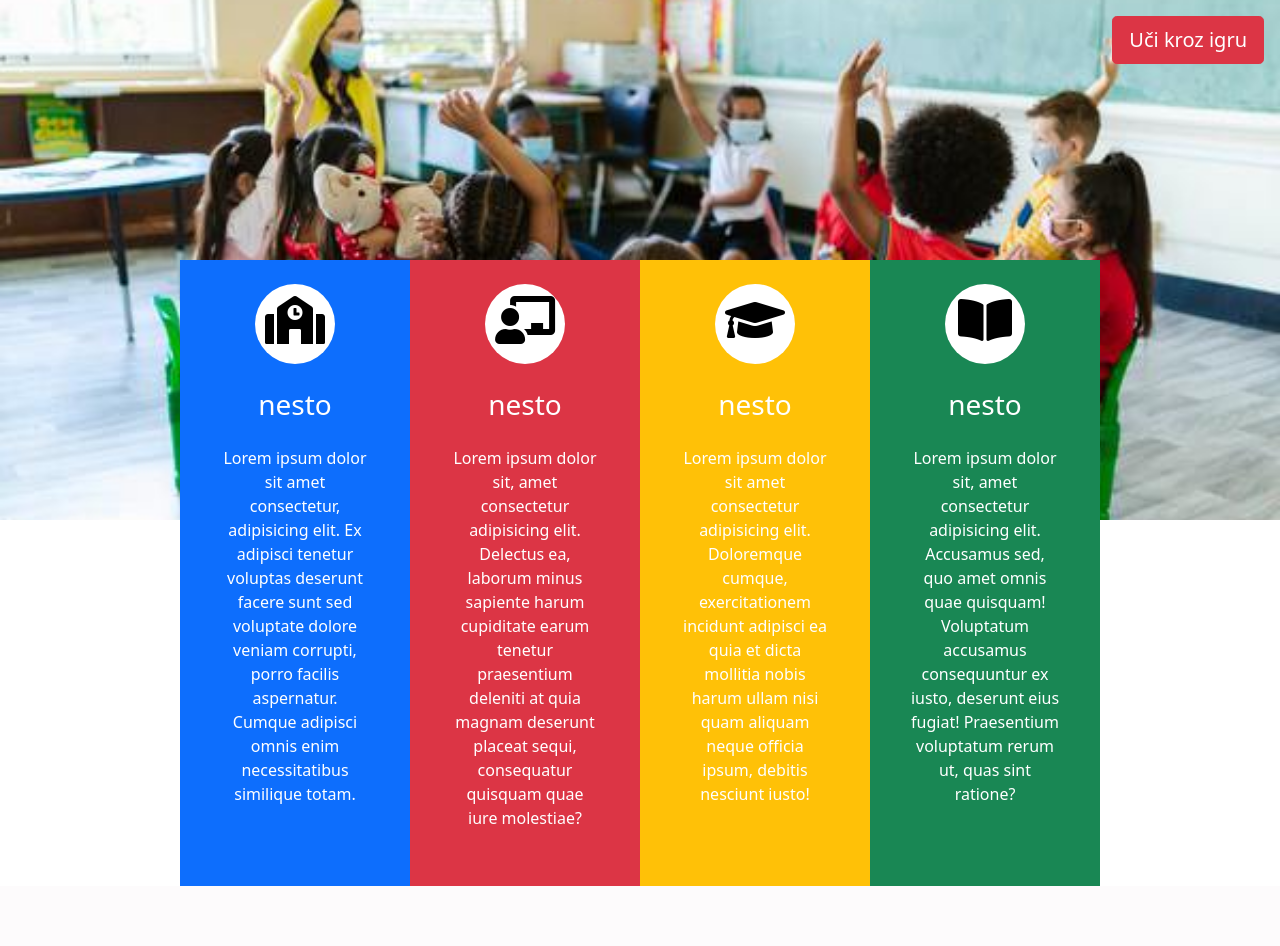
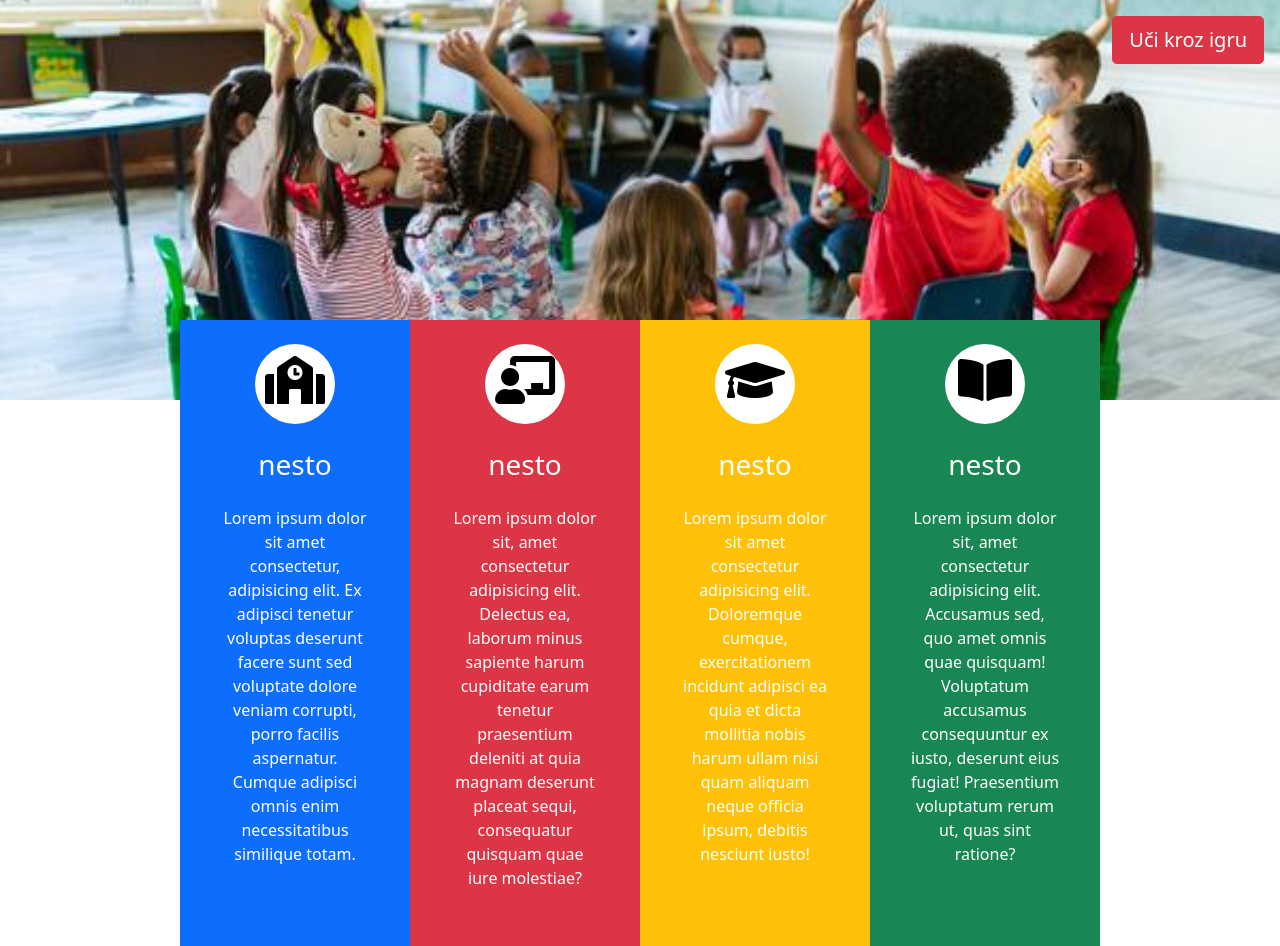
Before and after one commit to Dragana1491/Igra, a PHP site: page / in a window 1280 px wide. Before the commit the page ends 886 px from the top, so only its background shows below. Run offline with PHP 8.4, Linux system fonts and the light colour scheme.

Commit message:
Revert "Php"

```diff
--- a/index.php
+++ b/index.php
@@ -14,33 +14,14 @@
 
     <body>
 
-         <div class=" position-relative has-bg-img background-image">
-
-        <!--
-            Pregledao sam. Jedina zamerka vezana za kod je to što bi trebala background image učitaš kroz tag sliku,
-            ili na ovaj način kako si uradila, ali da umesto inline css koristiš neku klasu.
-
-            Ovo iznad je komentar sa trela koji nije najsrećnije sročen kada malo bolje pogledam...
-            Uglavnom probala si sa slikom i preko boostrapa i to je ok. Elem dalje u tekstu sam napisao da je tvoje rešenje ok,
-            samo što si umesto inline css trebala da prepišeš tvoju stilizaciju u css i onda pozoveš tu klasu u divu.
-            Ja sam dodao klasu background-image i na nju sam bukvalno prekopirao tvoja podešavanja, uz promenu putanje slike pošto se css
-            nalazi na drugom mestu. INLINE CSS GLEDAJ DA NE KORISTIŠ!
-
-         -->
-        <!--
         <div class=" position-relative has-bg-img" style="
-            background-image: url('public/images/background.jpg') ;
-            background-repeat: no-repeat;
+        background-image: url('public/images/background.jpg') ;
+        background-repeat: no-repeat;
             background-size: cover;
             background-position: center;
-            height: 50vh;
-        "> -->
-
-
-
-        <div class="wrapper">
-            <!-- <img class="img-fluid" src="public/images/background.jpg"/> -->
-            <a href="novastranica.php"><button class="position-absolute top-0 end-0 m-3 btn btn-danger btn-lg">Uči kroz igru</button></a>
+        height: 50vh;
+        ">
+        <a href="novastranica.php"><button class="position-absolute top-0 end-0 m-3 btn btn-danger btn-lg">Uči kroz igru</button></a>
         </div>
 
                 <div class="stubovi" class="container position-absolute top-80 start-50 translate-middle">
--- a/public/styles/style1.css
+++ b/public/styles/style1.css
@@ -1,6 +1,6 @@
 .stubovi{
     position: absolute;
-    top:50%;
+    top:40%;
     left: 15%;
     right:15%;
 
@@ -9,11 +9,3 @@
 .fas{
     color:black;
 }
-
-.background-image {
-    background-image: url('../images/background.jpg') ;
-    background-repeat: no-repeat;
-    background-size: cover;
-    background-position: center;
-    height: 65vh;
-}
```
